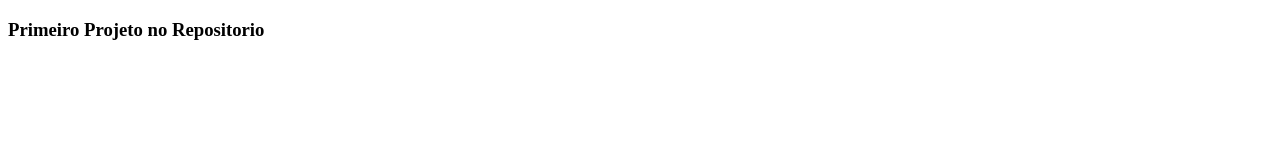
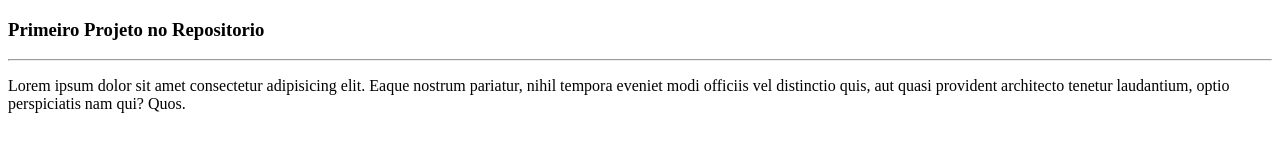
Before and after one commit to Marino95/Marino, a plain HTML site: page Site/index.html in a window 1280 px wide. Drawn offline with Linux system fonts and the light colour scheme.

Commit message:
criei pagina local

```diff
--- a/Site/index.html
+++ b/Site/index.html
@@ -8,5 +8,7 @@
 </head>
 <body>
     <h3>Primeiro Projeto no Repositorio</h3>
+    <hr>
+    <p>Lorem ipsum dolor sit amet consectetur adipisicing elit. Eaque nostrum pariatur, nihil tempora eveniet modi officiis vel distinctio quis, aut quasi provident architecto tenetur laudantium, optio perspiciatis nam qui? Quos.</p>
 </body>
 </html>
```
